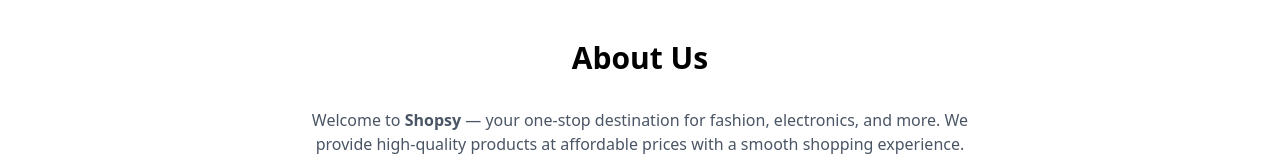
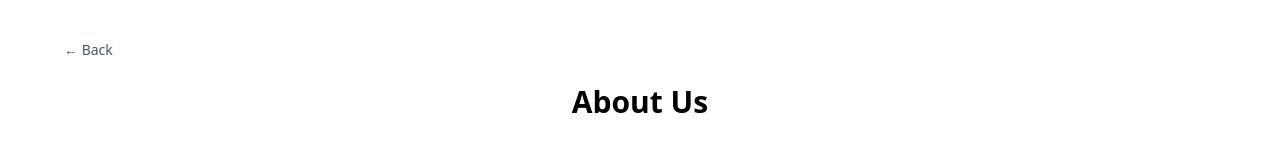
Before and after one commit to smitbhimani002/my-ecommerce, a React (Vite) app in the folder frontend/: page /aboutus in a window 1280 px wide. Shown: the top 156 px of the page. Built offline with nearby package versions, Linux system fonts and the light colour scheme; no server answers.

Commit message:
feat: add simple back button in about us page

```diff
--- a/frontend/src/pages/AboutUs.jsx
+++ b/frontend/src/pages/AboutUs.jsx
@@ -1,8 +1,19 @@
 import React from "react";
+import { useNavigate } from "react-router-dom";
 
 const AboutUs = () => {
+  const navigate = useNavigate();
+
   return (
     <div className="px-6 md:px-16 py-10">
+      {/* Back Button */}
+      <button
+        onClick={() => navigate(-1)}
+        className="flex items-center gap-1 text-gray-600 hover:text-black mb-6 text-sm"
+      >
+        &#8592; Back
+      </button>
+
       {/* Title */}
       <h1 className="text-3xl font-bold text-center mb-8">About Us</h1>
 
```
